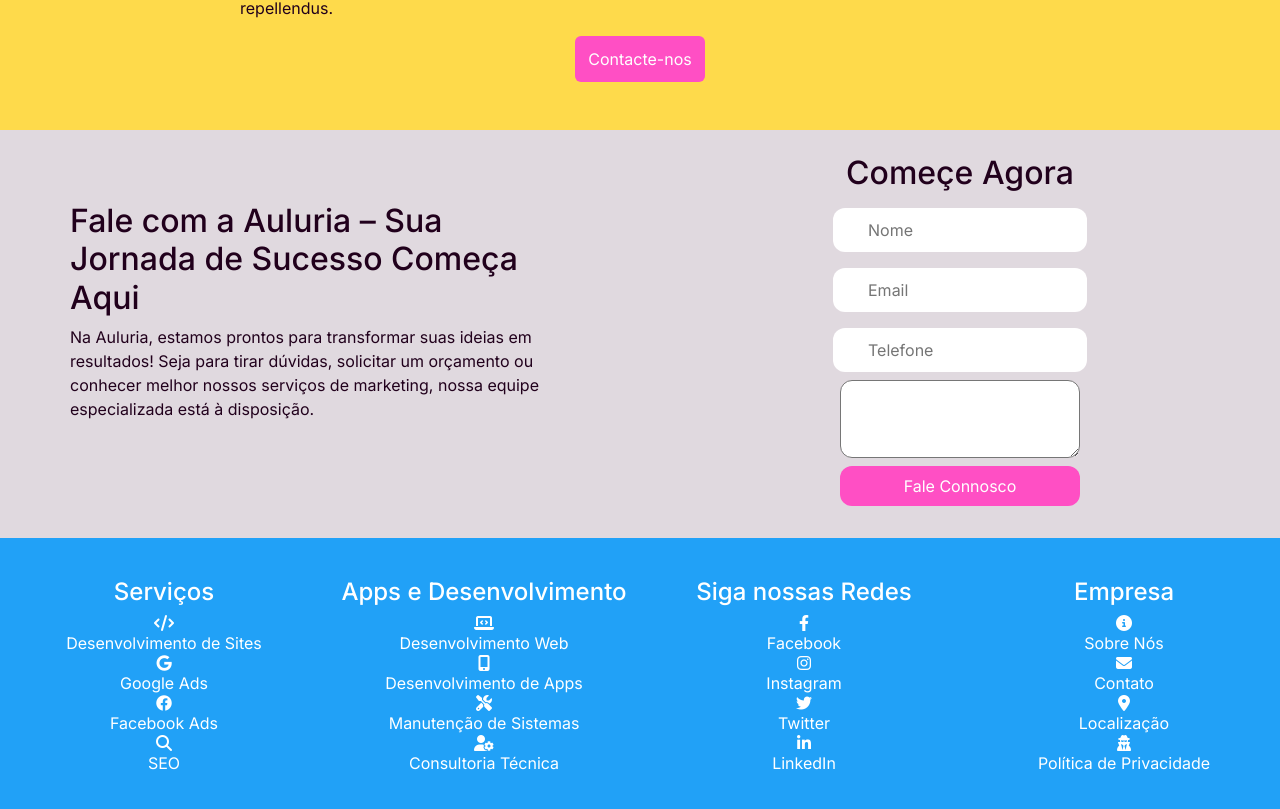
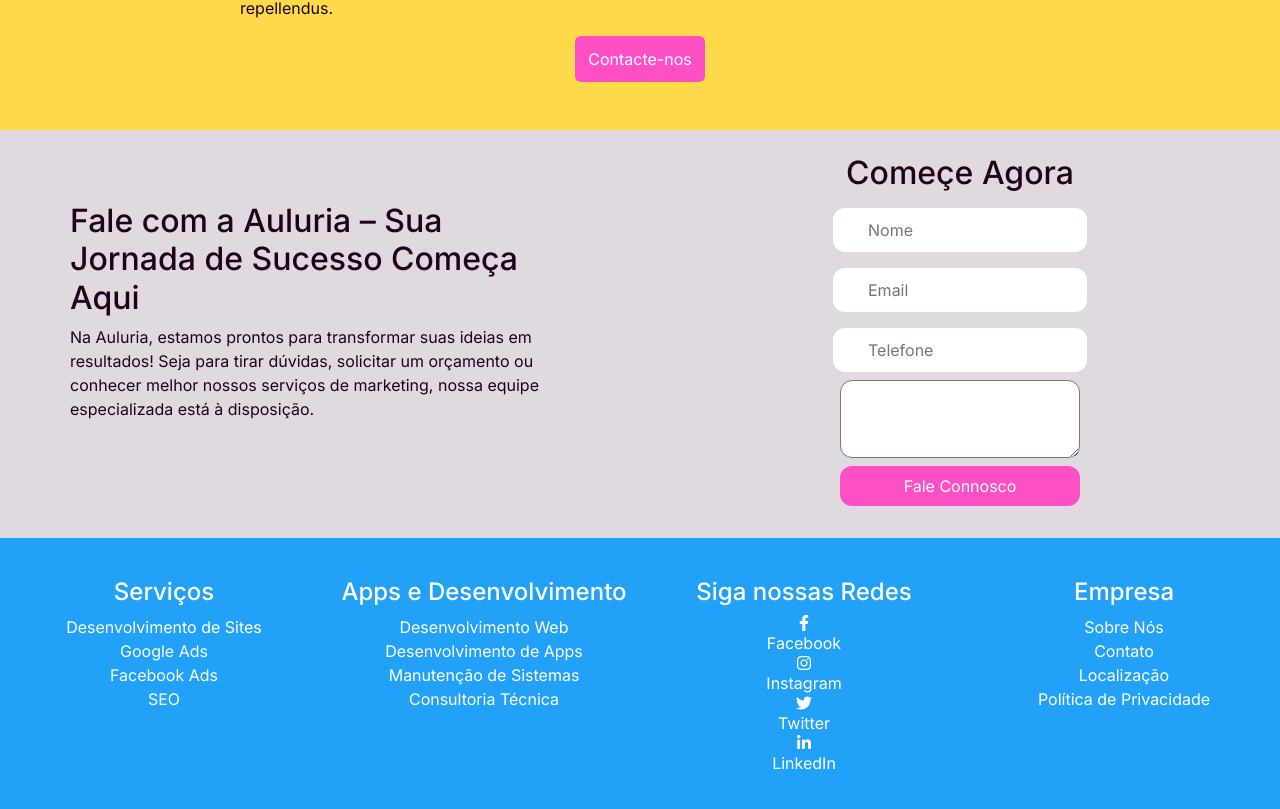
Before and after one commit to m3rcio/algomark2, an Angular app: page / in a window 1280 px wide. Shown: the part 2730-3539 px from the top of the page. Built offline with nearby package versions, Linux system fonts and the light colour scheme.

Commit message:
retificação nos ícones

```diff
--- a/src/app/app.component.html
+++ b/src/app/app.component.html
@@ -94,20 +94,20 @@
         <div class="col-lg-3">
             <ul>
                 <li><h4>Serviços</h4></li>
-                <li><i class="fas fa-code"></i> Desenvolvimento de Sites</li>
-                <li><i class="fab fa-google"></i> Google Ads</li>
-                <li><i class="fab fa-facebook"></i> Facebook Ads</li>
-                <li><i class="fas fa-search"></i> SEO</li>
+                <li>Desenvolvimento de Sites</li>
+                <li>Google Ads</li>
+                <li>Facebook Ads</li>
+                <li>SEO</li>
             </ul>
         </div>
 
         <div class="col-lg-3">
             <ul>
                 <li><h4>Apps e Desenvolvimento</h4></li>
-                <li><i class="fas fa-laptop-code"></i> Desenvolvimento Web</li>
-                <li><i class="fas fa-mobile-alt"></i> Desenvolvimento de Apps</li>
-                <li><i class="fas fa-tools"></i> Manutenção de Sistemas</li>
-                <li><i class="fas fa-user-cog"></i> Consultoria Técnica</li>
+                <li> Desenvolvimento Web</li>
+                <li> Desenvolvimento de Apps</li>
+                <li> Manutenção de Sistemas</li>
+                <li>Consultoria Técnica</li>
             </ul>
         </div>
 
@@ -124,10 +124,10 @@
         <div class="col-lg-3">
             <ul>
                 <li><h4>Empresa</h4></li>
-                <li><i class="fas fa-info-circle"></i> Sobre Nós</li>
-                <li><i class="fas fa-envelope"></i> Contato</li>
-                <li><i class="fas fa-map-marker-alt"></i> Localização</li>
-                <li><i class="fas fa-user-secret"></i> Política de Privacidade</li>
+                <li> Sobre Nós</li>
+                <li> Contato</li>
+                <li> Localização</li>
+                <li>Política de Privacidade</li>
             </ul>
         </div>
     </div>
```
